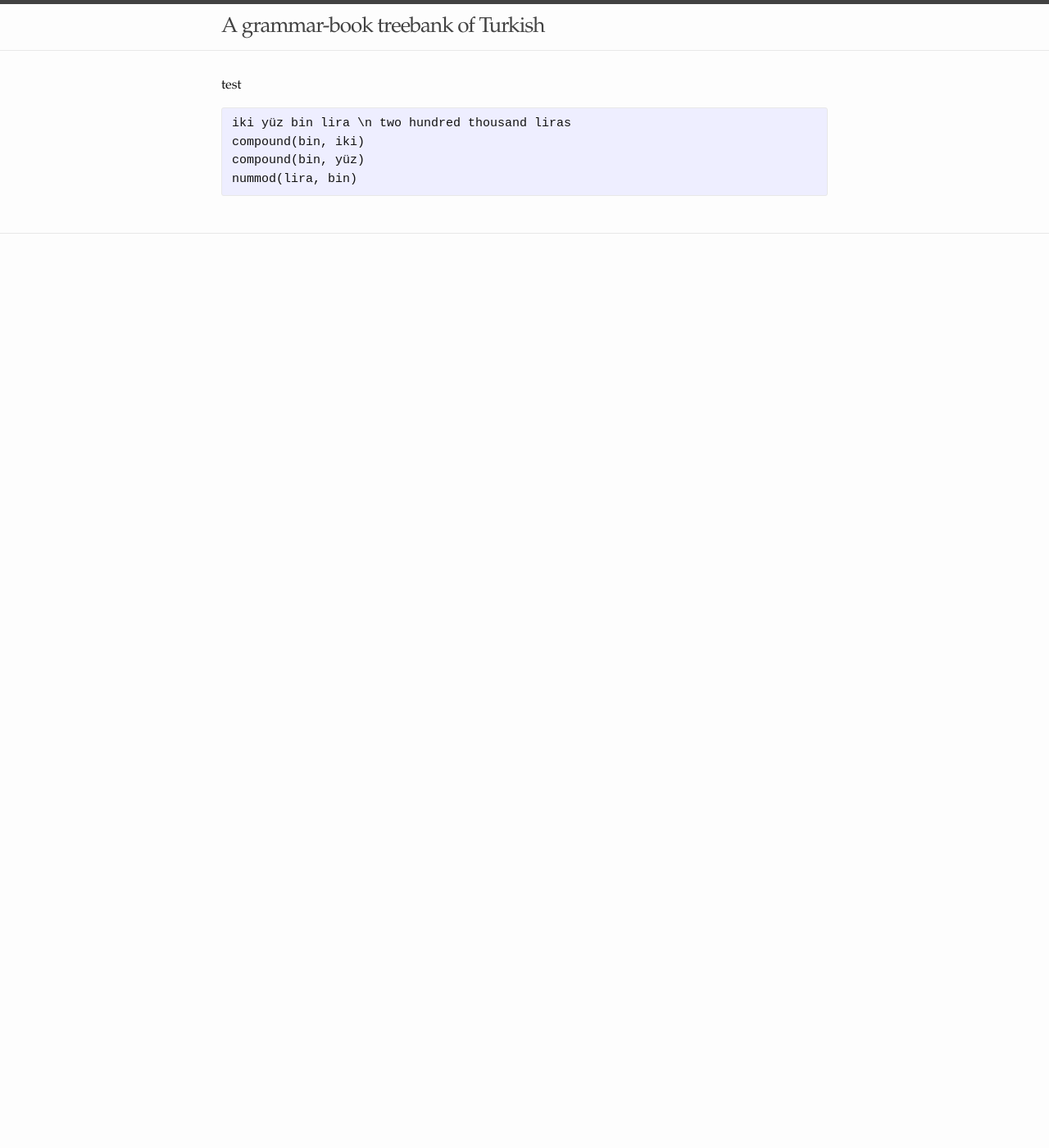
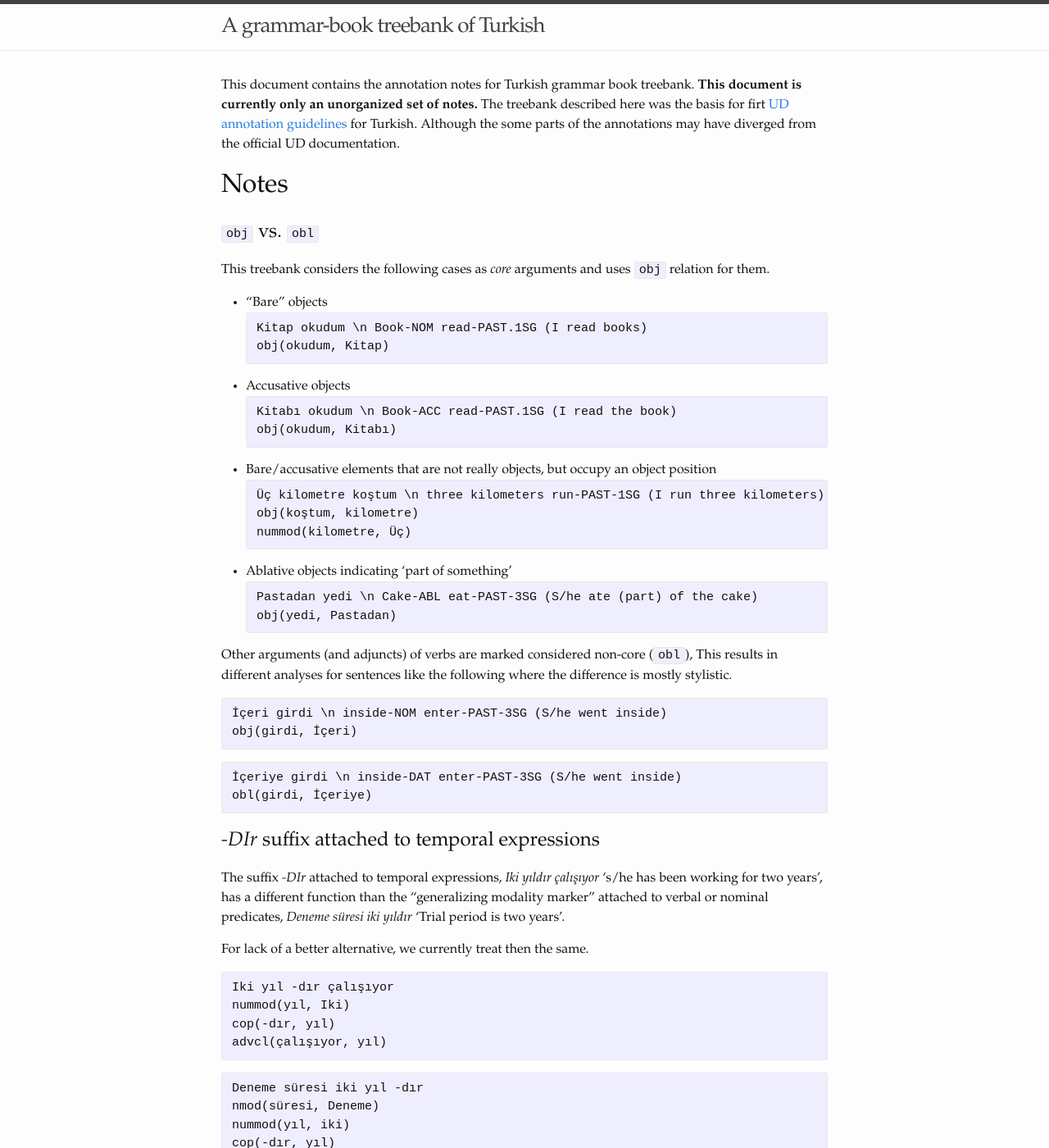
Before and after one commit to coltekin/gk-treebank, a Jekyll site: the page built from docs/index.md, in a window 1280 px wide and 1400 px high. Shown: the whole window at 82% size. Built offline with Jekyll 4.4.1, drawn with Linux system fonts in a browser that asks for light colours; some of the changed text lies outside the part shown.

Commit message:
More notes.

```diff
--- a/docs/index.md
+++ b/docs/index.md
@@ -3,12 +3,110 @@ layout: default
 title: ""
 ---
 
-test
+This document contains the annotation notes for Turkish grammar book
+treebank.
+__This document is currently only an unorganized set of notes.__
+The treebank described here was the basis for firt [UD annotation
+guidelines](http://universaldependencies.org/tr/) for Turkish.
+Although the some parts of the annotations may have diverged from the
+official UD documentation.
 
 
+# Notes
+
+## ``obj`` vs. ``obl``
+
+This treebank considers the following cases as _core_ arguments
+and uses `obj` relation for them.
+
+- "Bare" objects
 ~~~ sdparse
-iki yüz bin lira \n two hundred thousand liras
-compound(bin, iki)
-compound(bin, yüz)
-nummod(lira, bin)
+Kitap okudum \n Book-NOM read-PAST.1SG (I read books)
+obj(okudum, Kitap)
 ~~~
+
+- Accusative objects
+~~~ sdparse
+Kitabı okudum \n Book-ACC read-PAST.1SG (I read the book)
+obj(okudum, Kitabı)
+~~~
+
+- Bare/accusative elements that are not really objects,
+    but occupy an object position
+~~~ sdparse
+Üç kilometre koştum \n three kilometers run-PAST-1SG (I run three kilometers)
+obj(koştum, kilometre)
+nummod(kilometre, Üç)
+~~~
+
+- Ablative objects indicating 'part of something'
+~~~ sdparse
+Pastadan yedi \n Cake-ABL eat-PAST-3SG (S/he ate (part) of the cake)
+obj(yedi, Pastadan)
+~~~
+
+Other arguments (and adjuncts) of verbs are marked considered non-core (``obl``),
+This results in different analyses
+for sentences like the following where the difference is mostly stylistic.
+
+~~~ sdparse
+İçeri girdi \n inside-NOM enter-PAST-3SG (S/he went inside)
+obj(girdi, İçeri)
+~~~
+
+~~~ sdparse
+İçeriye girdi \n inside-DAT enter-PAST-3SG (S/he went inside)
+obl(girdi, İçeriye)
+~~~
+
+## _-DIr_ suffix attached to temporal expressions
+
+The suffix _-DIr_ attached to temporal expressions,
+_Iki yıldır çalışıyor_ 's/he has been working for two years',
+has a different function than the "generalizing modality marker"
+attached to verbal or nominal predicates,
+_Deneme süresi iki yıldır_ 'Trial period is two years'.
+
+For lack of a better alternative, we currently treat then the same.
+
+~~~ sdparse
+Iki yıl -dır çalışıyor
+nummod(yıl, Iki)
+cop(-dır, yıl)
+advcl(çalışıyor, yıl)
+~~~
+
+~~~ sdparse
+Deneme süresi iki yıl -dır
+nmod(süresi, Deneme)
+nummod(yıl, iki)
+cop(-dır, yıl)
+nsubj:cop(yıl, süresi)
+~~~
+
+_-DIr_ in the first case is more like a (morphological) case marker.
+We may want to treat it as such.
+
+## Zero derivation
+
+## Pronouns derived from adjectivals
+
+Possessive suffixes attached to adjectivals,
+including ``NUM`` and ``DET``,
+derive adposition-like words.
+
+- _yeşil-i daha güzel_ 'the green (one) is prettier'
+- _iki-si-ni  bana verir misin?_ 'can you give two (of them) to me?'
+- _bazı-lar-ımız otelde kaldı_ 'some (of us) stayed in the hotel'
+
+Currently we treat them as if they are adjectives that are nominalized with zero derivation.
+However, there are two issues:
+
+- This hides the ambiguity between two different functions of the
+  suffixes, e.g.,  _yeşil-i daha güzel_ can also mean '(of the items
+  that belongs to him) the green one is prettier'. This difference
+  also exist with other possessive suffixes.
+  _Ali senin uzunun_ 'Ali is taller version of you',
+  or '(of your people, e.g., basketball players) Ali is the tall one'.
+- If a determiner (pro)nomilized this way, it is at odds with UD since
+  it becomes head in some cases _politikacıların çoğ-u_ 'most of the politicians''
```
